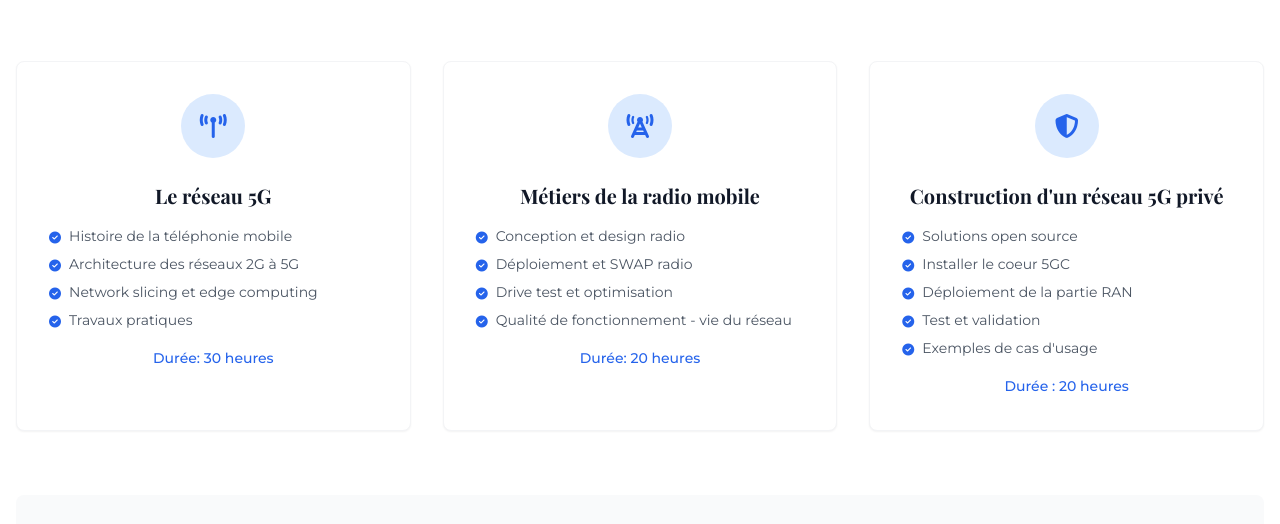
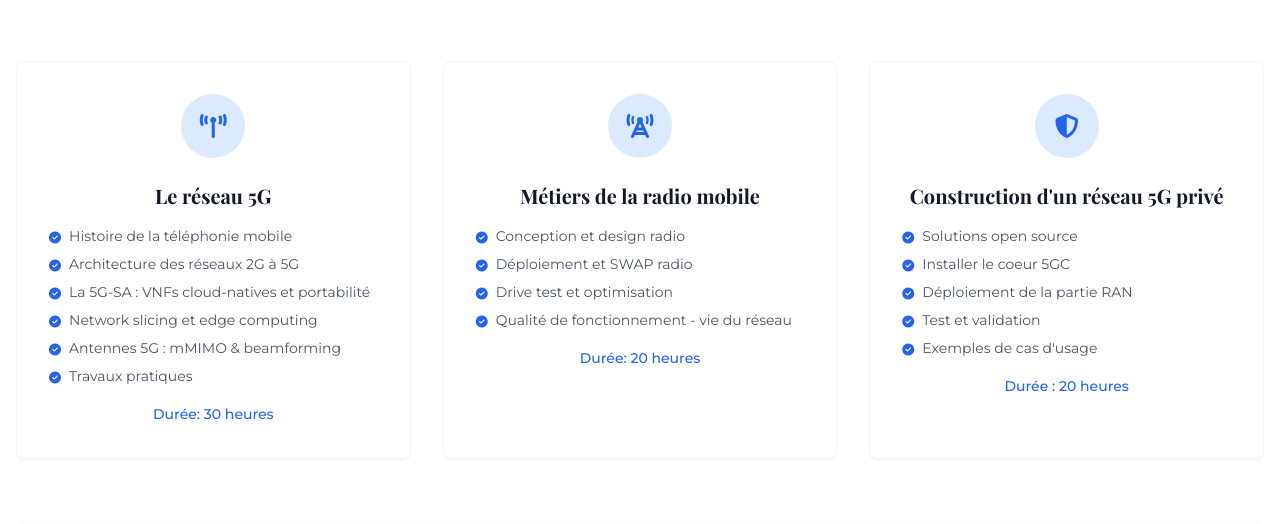
Before and after one commit to BINetCom/website, a plain HTML site: page services-formation.html in a window 1280 px wide. Shown: the part 611-1135 px from the top of the page. Drawn offline with nearby package versions, Linux system fonts and the light colour scheme.

Commit message:
Update services-formation.html

```diff
--- a/services-formation.html
+++ b/services-formation.html
@@ -215,7 +215,15 @@
 						</li>
 						<li class="flex items-start">
 							<i class="fas fa-check-circle text-primary dark:text-blue-300 mt-1 mr-2 text-xs"></i>
+							<span>La 5G-SA : VNFs cloud-natives et portabilité</span>
+						</li>
+						<li class="flex items-start">
+							<i class="fas fa-check-circle text-primary dark:text-blue-300 mt-1 mr-2 text-xs"></i>
 							<span>Network slicing et edge computing</span>
+						</li>
+						<li class="flex items-start">
+							<i class="fas fa-check-circle text-primary dark:text-blue-300 mt-1 mr-2 text-xs"></i>
+							<span>Antennes 5G : mMIMO & beamforming</span>
 						</li>
 						<li class="flex items-start">
 							<i class="fas fa-check-circle text-primary dark:text-blue-300 mt-1 mr-2 text-xs"></i>
```
